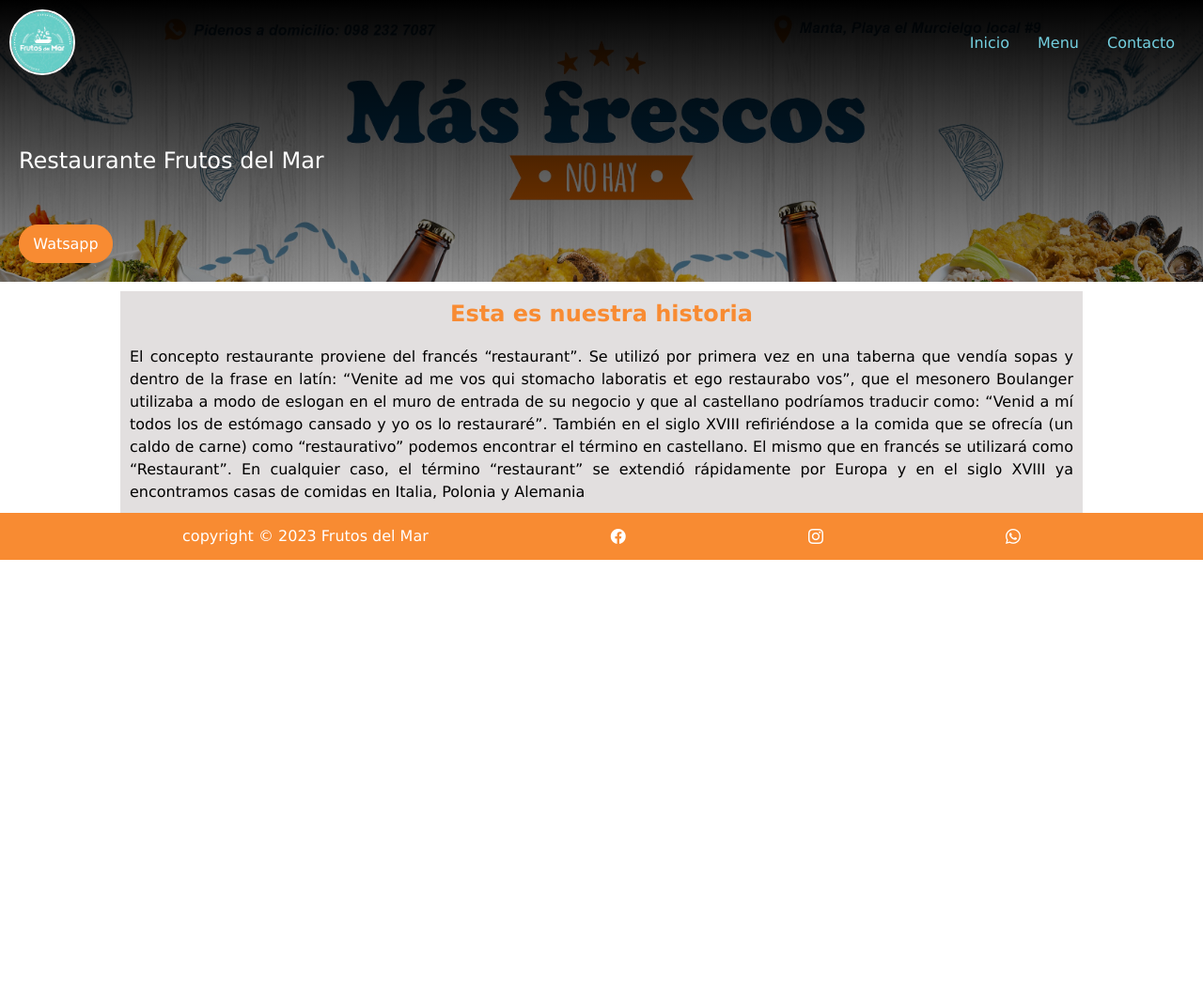
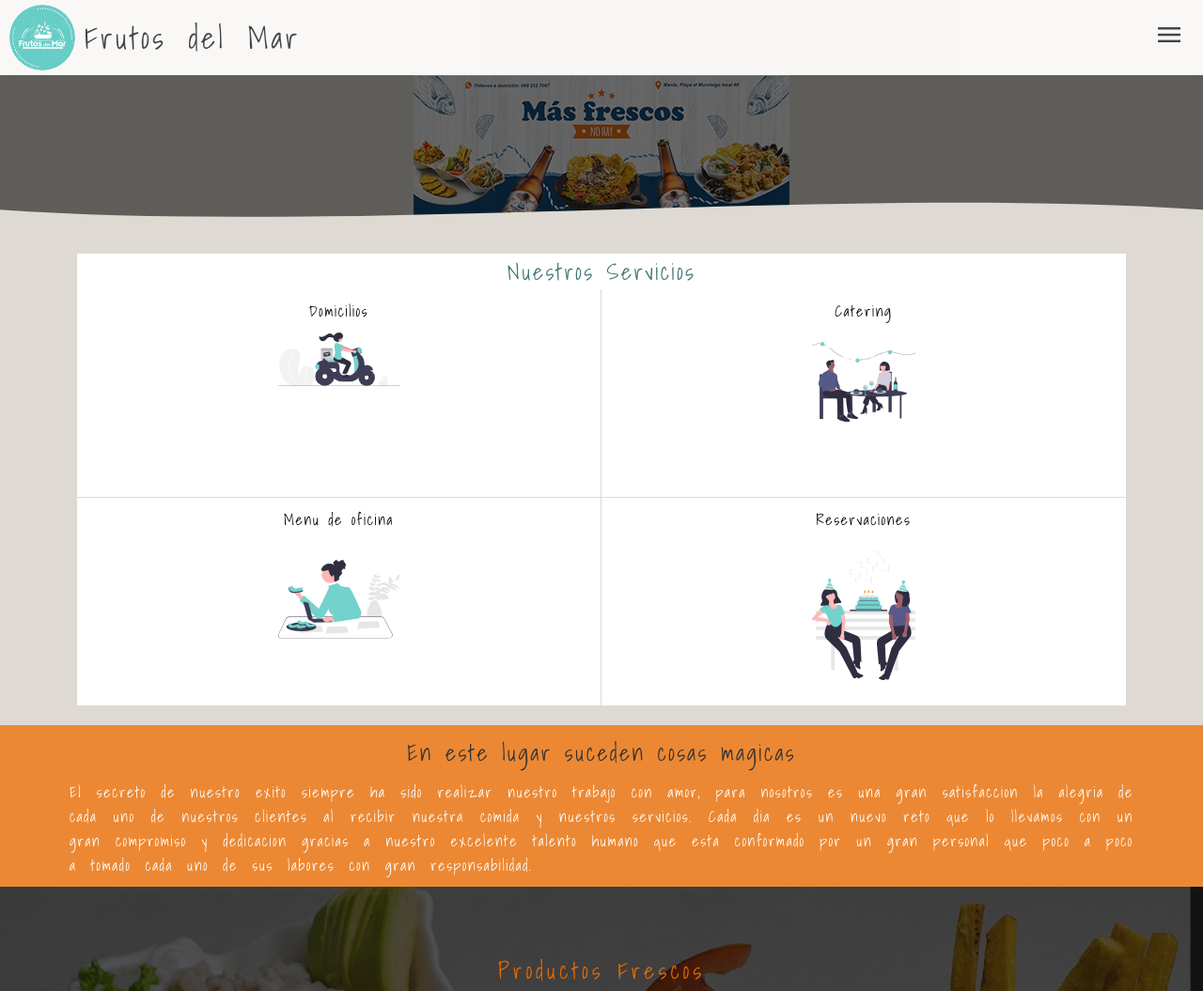
Before and after one commit to ChristianMauricio198125/Frutos_del_Mar, a website: page index.html in a window 1280 px wide. Shown: the top 1055 px of the page at 94% size. Before the commit the page ends 800 px from the top, so only its background shows below. Drawn offline with nearby package versions, Linux system fonts and the light colour scheme; a web font is replaced by a local one.

Commit message:
cambio total de pagina

```diff
--- a/assets/estilos/estilos.css
+++ b/assets/estilos/estilos.css
@@ -1,114 +1,272 @@
+@import url('https://fonts.googleapis.com/css2?family=Architects+Daughter&family=Handlee&family=Montserrat:wght@500;700&family=Rock+Salt&family=Shadows+Into+Light&family=Shantell+Sans:wght@400;500;700&display=swap');
+
+
+
+/*  llamdo de las fuentes
+font-family: 'Architects Daughter', cursive;
+font-family: 'Handlee', cursive;
+font-family: 'Montserrat', sans-serif;
+font-family: 'Rock Salt', cursive;
+font-family: 'Shadows Into Light', cursive;
+font-family: 'Shantell Sans', cursive;
+  */
 * {
     margin: 0px;
     padding: 0px;
     box-sizing: border-box;
 }
 :root{
-    --color__primario:#74d0e0;
-    --color__secundario:#f88b32;
-    --color__container-1:rgb(226, 223, 223);
+    --color__primario:#73D2CC;
+    --color__secundario:#E86B01;
+
+    --color__primario-2:#427874;
+    --coor__secundario-2:#783800;
+
+    --color__gris-1:#797773;
+    --color__gris-2:#DEDAD3;
+    --color__blanco:#ffffff;
 }
 
 body {
-    font-family: 'Lucida Sans', 'Lucida Sans Regular', 'Lucida Grande', 'Lucida Sans Unicode', Geneva, Verdana, sans-serif;
+    font-family: 'Shadows Into Light', cursive ,'Lucida Sans', 'Lucida Sans Regular', 'Lucida Grande', 'Lucida Sans Unicode', Geneva, Verdana, sans-serif;
+
+
+}
+.espaciado_letras{
+    letter-spacing: 0.1em;
+}
+.espaciado_letras_2{
+    letter-spacing: 0.17em;
+}
+/*------------------- header ------------------------------*/
+header{
+    width: 100%;
+    height:80px;
+    display: flex;
+    justify-content: space-between;
+    align-items: center;
+    position: fixed;
+    background-color: rgba(255, 255, 255, 0.8);
+    z-index: 100;
+
+
+
+}
+.heder-logo-texto{
+    height: inherit;
+    display: flex;
+    align-items: center;
+
+
 }
 
-.header__menu {
+header img{
+    width:70px;
+    height: 70px;
+    border-radius: 50%;
+    margin: 10px;
+}
+.heder-logo-texto p{
+    font-size: 2em;
+    word-spacing: 0.2em;
+    color: #464545;
+}
+.header-menu-input{
+    margin-right: 20px;
+    color: #464545;
+}
+
+.check-menu{
+    display: none;
+}
+.header-menu-input span{
+    font-size: 2em;
+}
+/*==================================== secciones ====================================*/
+/*------------------- BANNER ------------------------------*/
+.seccion_1{
+    background-color: var(--color__gris-2);
+    width: 100%;
+    height: 250px;
+    margin: 0px;
+    position: relative;
+}
+
+.banner_seccion_1{
+    position: relative;
+    top: 80px;
+    background-image:linear-gradient(rgba(10, 10, 10, 0.6),rgba(10, 10, 10, 0.6)), url(../imagenes/banner_1.png);
+    width: 100%;
+    height:150px;
+    background-repeat: no-repeat;
+    background-position: center;
+    background-origin: border-box;
+    box-shadow: 0px 10px 10px var(--color__gris-1);
+
+
+}
+.seccion_1_wave{
+    position: absolute;
+    bottom: 0px;
+    left: 0px;
+    z-index: 90;
+    width: 100%;
+    height: 40px;
+}
+/*------------------- SERVICIOS ------------------------------*/
+.titulo_servicios{
+    font-size: 1.5em;
+    font-weight: 500;
+    color: var(--color__primario-2);
+}
+ .servicios{
+    background-color: var(--color__gris-2);
+    position: relative;
+    margin: 0px;
+    padding: 20px;
+
+}
+.contenedor_seccion_servicios{
+    width: 90%;
+    margin: 0px auto;
+    background-color: var(--color__blanco);
+    text-align: center;
+
+}
+.servicios_1 {
+    width: 100%;
     display: grid;
-    grid-template-columns: auto auto;
-    justify-content: space-between;
-    align-items: center;
+    grid-template-columns: repeat(2 , 1fr);
+    grid-template-rows: repeat(2, 1fr);
+
+}
+
+ .img_domicilios{
+    width: 150px;
+    height: auto;
+    grid-column: 1 /4;
+    grid-row: 1;
     padding: 10px;
 }
+.domicilios_contenedor{
+    border-bottom-width: 80%;
+    border-right: 1px solid var(--color__gris-2);
+    border-bottom: 1px solid var(--color__gris-2);
+    padding-top: 10px;
+}
+.reservaciones{
+    width: 150px;
+    height: auto;
+    grid-column: 4/6;
+    grid-row: 1;
+    padding: 20px;
+}
+.reservaciones_contenedor{
+    border-bottom: 1px solid var(--color__gris-2);
+    padding-top: 10px;
 
-.header__menu>img {
-    width: 70px;
-    border-radius: 50%;
-    object-fit: cover;
-    border: 2px solid #fff;
-    border-spacing: 30px;
+}
+.oficina{
+    width: 150px;
+    height: auto;
+    grid-column: 1/4;
+    grid-row: 2/3;
+    padding: 10px;
+    padding-top: 30px;
+}
+.oficina_contenedor{
+    border-right: 1px solid var(--color__gris-2);
+    border-bottom: 1px solid var(--color__gris-2);
+    padding-top: 10px;
+}
+.catering{
+    width: 150px;
+    height: auto;
+    grid-column: 4/6;
+    grid-row: 2;
+    padding: 20px;
+
+}
+.catering_contenedor{
+    border-bottom: 1px solid var(--color__gris-2);
+    padding-top: 10px;
+}
+.servicios_1 {
+    text-align: center;
+
 }
 
-.header__menu>ul {
-    list-style-type: none;
-    display: flex;
-    flex-direction: row;
+ /*------------------- REDACCION COSAS MAGICAS ------------------------------*/
+
+.redaccion_cosas_magicas{
+    background-color:var(--color__secundario);
+    opacity: 0.8;
+    position: relative;
+
+}
+.redaccion_contenedor{
+    width: 90%;
+    text-align: center;
+    margin: 0px auto;
+    padding: 10px;
+    color: var(--color__blanco);
+
+
+}
+.redaccion_titulo{
+    color: black;
+    font-size: 1.5em;
+    padding-bottom: 10px;
+}
+.redaccion_parrafo{
+    text-align: justify;
+    word-spacing: 0.4em;
 }
 
-.header__menu-items {
-    text-decoration: none;
+ /*------------------- PRODUCTOS FRESCOS ------------------------------*/
+
+ .productos_frescos{
+    background:linear-gradient(rgba(10, 10, 10, 0.7),rgba(10, 10, 10, 0.7)), url(../imagenes/seccion_platos_frescos.jpeg);
+    width: 100%;
+    height:400px;
+    background-repeat: no-repeat;
+    background-position: center;
+    background-size: cover;
+    background-origin: border-box;
+
+ }
+ .productos_frescos_texto_contenedor{
+    width: 85%;
+    margin: 0px auto;
+    padding-top: 70px;
+
+ }
+
+ .titulo_productos_frescos{
+    text-align: center;
+    color: var(--color__secundario);
+    font-size: 1.5em;
+    margin-bottom: 20px;
+ }
+ .texto_productos_frescos {
+    color: var(--color__blanco);
+    text-align: center;
+    margin-top: 50px;
+ }
+ /*------------------- FOOTER ------------------------------*/
+footer{
+    text-align: center;
+    width: 100%;
+    height: 70px;
+    background-color: black;
+}
+.footer_redes_sociales i {
+    color:var(--color__secundario);
+    font-size: 1.5em;
+    padding-top: 10px;
     margin-right: 10px;
-    color: var(--color__primario);
-
-    padding: 10px;
-    border-radius: 10px;
 }
-
-.fondo__gradient {
-    width: 100%;
-    height: 300px;
-    background: linear-gradient(rgba(0, 0, 0, 1), rgba(0, 0, 0, 0.4)), url('/assets/imagenes/fondoHeader.jpg');
-    background-repeat: no-repeat;
-    background-size: cover;
-    background-position: center center;
-    background-position: left top;
-    object-fit: cover;
+.footer_redes_sociales p{
+    color: var(--coor__secundario-2);
 
 }
-.header__whatsapp{
-    height: 200px;
-    display: flex;
-    flex-direction: column;
-    justify-content: end;
-    margin-left: 20px;
-}
-.header__whatsapp > a {
-    width: 100px;
-    text-decoration: none;
-    border: 1px solid var(--color__secundario);
-    border-radius: 20px;
-    padding: 10px;
-    background-color: var(--color__secundario);
-    color: #fff;
-    font-size: 1rem;
-    margin-top: 50px;
-    margin-bottom: 10px;
-    text-align: center;
-}
-.header__whatsapp > p {
-    color: #fff;
-    font-size: 1.5rem;
-}
-.container{
-    width: 80%;
-    background-color: var(--color__container-1);
-    margin: auto;
-    text-align: justify;
-    padding: 10px;
-    margin-top: 10px;;
-}
-
-h1{
-    color: var(--color__secundario);
-    margin-bottom: 20px;
-    text-align: center;
-}
-p{
-    line-height: 1.5;
-}
-.footer{
-    width:100%;
-    height:50px;
-    display: flex;
-    justify-content: space-evenly;
-    align-items: center;
-    background-color: #f88b32;
-}
-.footer > a > i {
-    color: #fff;
-}
-.footer > p {
-    color: #fff;
-}
-
-/*iniciamos estilos de contacto */
--- a/index.html
+++ b/index.html
@@ -7,55 +7,97 @@
     <meta name="viewport" content="width=device-width, initial-scale=1.0">
     <title>Frutos del Mar</title>
     <link rel="stylesheet" href="assets/estilos/estilos.css">
-    <link rel="stylesheet" href="https://cdn.jsdelivr.net/npm/bootstrap-icons@1.10.3/font/bootstrap-icons.css">
+    <link rel="stylesheet" href="https://fonts.googleapis.com/css2?family=Material+Symbols+Outlined:opsz,wght,FILL,GRAD@20..48,100..700,0..1,-50..200" />
+    <link
+    rel="stylesheet"
+    href="https://cdnjs.cloudflare.com/ajax/libs/animate.css/4.1.1/animate.min.css"/>
+    <link rel="stylesheet" href="https://cdnjs.cloudflare.com/ajax/libs/font-awesome/4.7.0/css/font-awesome.min.css">
+
+
+
+
 </head>
 
 <body>
-    <header style="background:url('assets/imagenes/fondoHeader.jpg');background-repeat: no-repeat;
-    background-size: cover;
-    background-position: center center;
-    background-position: left top;
-    object-fit: cover;">
-        <div class="fondo__gradient">
-            <div class="header__menu">
-                <img src="assets/imagenes/logo.jpg" alt="imagen de banner frutos del mar">
-                <ul>
-                    <li><a href="#inicio" class="header__menu-items">Inicio</a> </li>
-                    <li><a href="menu.html" class="header__menu-items">Menu</a> </li>
-                    <li><a href="contacto.html" class="header__menu-items">Contacto</a> </li>
-                </ul>
+    <header>
+        <div class="heder-logo-texto">
+            <img src="./assets/imagenes/logo.jpg" alt="logo frutos el mar">
+            <p class="espaciado_letras">Frutos del Mar</p>
+        </div>
+        <div class="header-menu-input">
+            <input type="checkbox" name="" id="menu" class="check-menu">
+            <label for="menu"><span class="material-symbols-outlined">
+                menu
+            </span></label>
+         </div>
+
+
+    </header>
+    <main>
+        <section class="seccion_1">
+            <div class="banner_seccion_1">
+
             </div>
-            <div class="header__whatsapp">
-                <p>Restaurante Frutos del Mar</p>
-                <a href="#">Watsapp</a>
+            <div class="seccion_1_wave" style=" overflow: hidden;" ><svg viewBox="0 0 500 150" preserveAspectRatio="none" style="height: 100%; width: 100%;"><path d="M0.00,49.98 C149.99,150.00 349.20,-49.98 500.00,49.98 L500.00,150.00 L0.00,150.00 Z" style="stroke: none; fill: #DEDAD3;"></path></svg>
             </div>
-        </div>
-    </header>
-    <section class=" section__1 container" id="inicio">
-        <h1>Esta es nuestra historia</h1>
-        <p>El concepto restaurante proviene del francés “restaurant”. Se utilizó por primera vez en una taberna que
-            vendía sopas y dentro de la frase en latín: “Venite ad me vos qui stomacho laboratis et ego restaurabo vos”,
-            que el mesonero Boulanger utilizaba a modo de eslogan en el muro de entrada de su negocio y que al
-            castellano podríamos traducir como: “Venid a mí todos los de estómago cansado y yo os lo restauraré”.
+        </section>
 
-            También en el siglo XVIII refiriéndose a la comida que se ofrecía (un caldo de carne) como “restaurativo”
-            podemos encontrar el término en castellano. El mismo que en francés se utilizará como “Restaurant”.
+        <section class="servicios">
+            <div class="contenedor_seccion_servicios">
+                <p class="titulo_servicios animate__animated animate__swing espaciado_letras">Nuestros Servicios</p>
+                <div class="servicios_1">
+                    <div class="domicilios_contenedor">
+                        <p class="espaciado_letras">Domicilios</p>
+                        <img src="./assets/imagenes/domicilios.svg" alt="Domicilios" class="img_domicilios">
+                    </div>
+                    <div class="reservaciones_contenedor">
+                        <p class="espaciado_letras">Catering</p>
+                        <img src="./assets/imagenes/reservaciones.svg" alt="reservaciones" class="reservaciones">
+                    </div>
+                    <div class="oficina_contenedor">
+                        <p class="espaciado_letras">Menu de oficina</p>
+                        <img src="./assets/imagenes/almuerzo_oficina.svg" alt="almuerzo de oficina" class="oficina">
+                    </div>
+                    <div class="catering_contenedor">
+                        <p class="espaciado_letras">Reservaciones</p>
+                        <img src="./assets/imagenes/catering.svg" alt="catering" class="catering">
+                    </div>
 
-            En cualquier caso, el término “restaurant” se extendió rápidamente por Europa y en el siglo XVIII ya
-            encontramos casas de comidas en Italia, Polonia y Alemania</p>
 
-    </section>
+
+                </div>
+
+             </div>
+        </section>
+        <section class="redaccion_cosas_magicas">
+            <div class="redaccion_contenedor">
+                <p class="redaccion_titulo espaciado_letras ">En este lugar suceden cosas magicas</p>
+                <p class="espaciado_letras redaccion_parrafo ">El secreto de nuestro exito siempre ha sido realizar nuestro trabajo con amor, para nosotros es una gran satisfaccion la alegria de cada uno de nuestros clientes al recibir nuestra comida y nuestros servicios. Cada dia es un nuevo reto que lo llevamos con un gran compromiso y dedicacion gracias a nuestro excelente talento humano que esta conformado por un gran personal que poco a poco a tomado cada uno de sus labores con gran responsabilidad.
+                </p>
+            </div>
+
+        </section>
+        <section class="productos_frescos">
+            <div class="productos_frescos_texto_contenedor">
+                <p class="titulo_productos_frescos espaciado_letras_2 ">Productos Frescos</p>
+                <p class="texto_productos_frescos espaciado_letras_2">Uno de nuestros valores mas importantes que han sido destacados por nuestros clientes es la frescura y la calidad de todos nuestros productos, dentro de nuestra vision siempre ha estado en ofrecer a nuestros clientes productos del dia, asi ellos podran disfrutar de una deliciosa comida del mar a la mesa.</p>
+            </div>
+
+        </section>
+    </main>
     <footer>
         <div class="footer">
-            <p>copyright &copy 2023 Frutos del Mar </p>
-            <a href=""><i class="bi bi-facebook"></i></a>
-            <a href=""><i class="bi bi-instagram"></i></a>
-            <a href=""><i class="bi bi-whatsapp"></i></a>
+            <div class="footer_redes_sociales">
+                <i class="fa fa-whatsapp" aria-hidden="true"></i>
+                <i class="fa fa-facebook" aria-hidden="true"></i>
+                <i class="fa fa-instagram" aria-hidden="true"></i>
+                <p class="espaciado_letras">Copyright &copy 2023 Frutos del Mar</p>
+            </div>
         </div>
 
     </footer>
 
-</body>
+
 </body>
 
 </html>
--- /dev/null
+++ b/package.json
@@ -0,0 +1,5 @@
+{
+  "dependencies": {
+    "animate.css": "^4.1.1"
+  }
+}
```
Also changed, not shown: assets/imagenes/almuerzo_oficina.svg (added), assets/imagenes/banner_1.png (added), assets/imagenes/catering.svg (added), assets/imagenes/domicilios.svg (added), assets/imagenes/reservaciones.svg (added), assets/imagenes/seccion_platos_frescos.jpeg (added), 1 other file.
